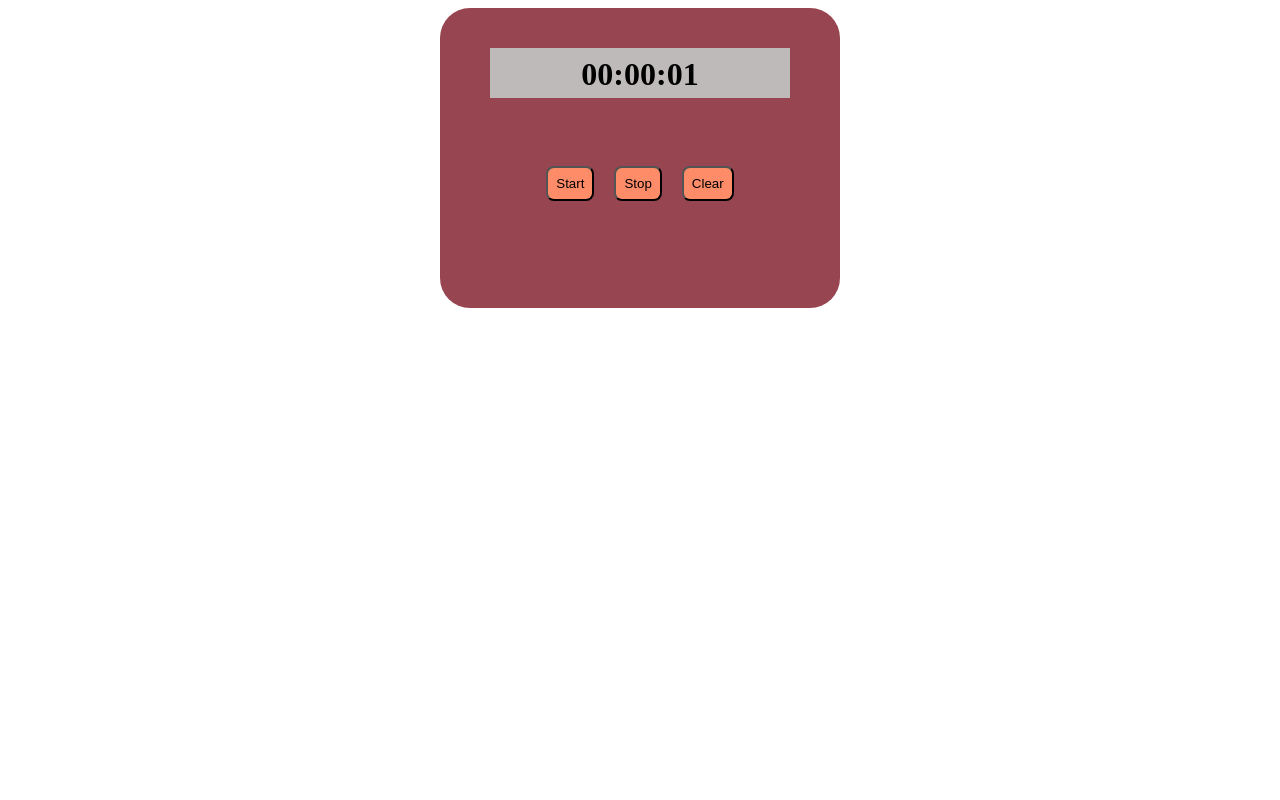
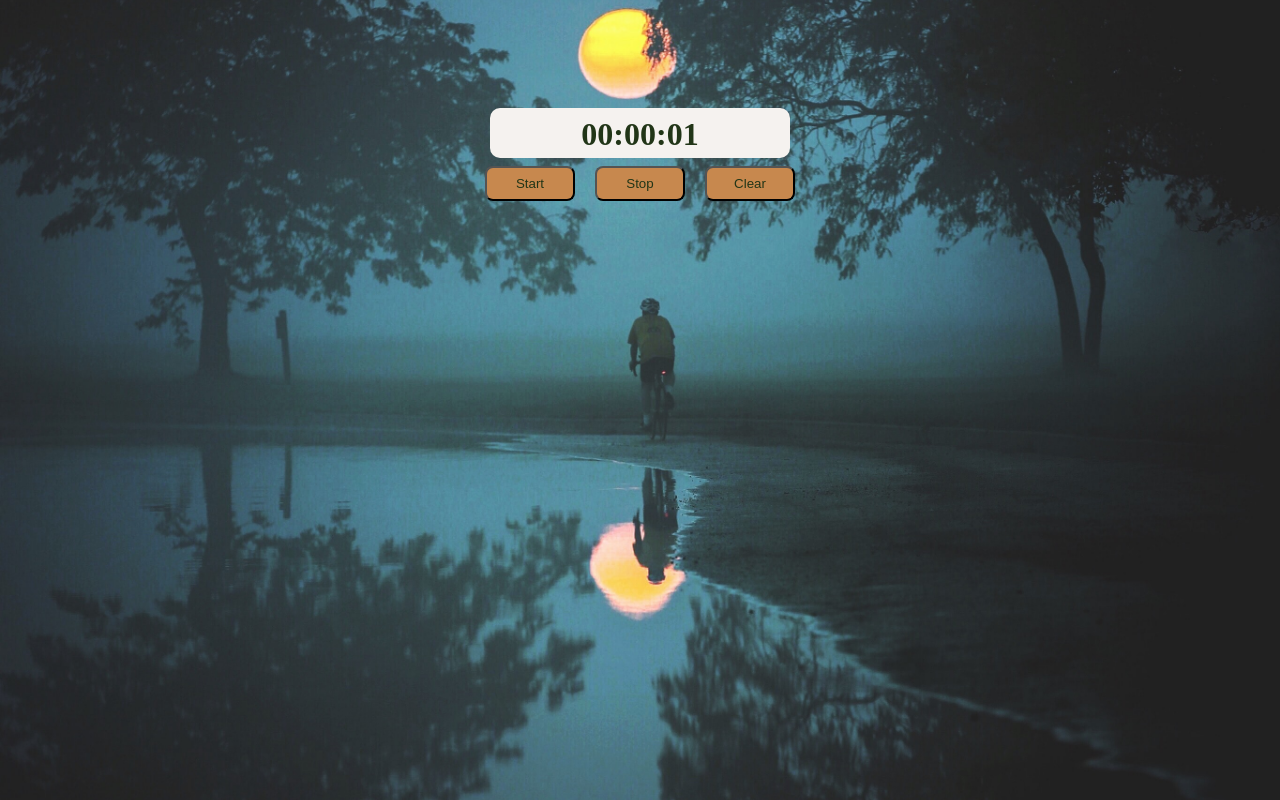
Before and after one commit to Daprojects1/stp-WatchProject, a plain HTML site: page index.html in a window 1280 px wide. Both pictures are taken after a click on the button "Start". Drawn offline with Linux system fonts and the light colour scheme.

Commit message:
clear btn
added the clear btn, working on event listeners

```diff
--- a/mainScript.js
+++ b/mainScript.js
@@ -1,7 +1,7 @@
 let startBtn = document.querySelector(".startbtn")
 let mainScreen = document.querySelector(".mainScreen")
 let stopBtn = document.querySelector(".stopbtn")
-
+let clearBtn = document.querySelector(".clearbtn")
 
 // variables to hold time values
 
@@ -10,9 +10,9 @@ let stopBtn = document.querySelector(".stopbtn")
 //     miniute :00,
 //     hours:00
 // }
-   let storedTime = 00;
-   let miniute = 00;
-   let hours = 00;
+   let storedTime = 0;
+   let miniute = 0;
+   let hours = 0;
 
 // our Timeincrement function in seconds
 let incSeconds = ()=> {
@@ -55,28 +55,36 @@ let secsPlaceBo = 0;
 let minsPlacebo = 0;
 let hoursPlacebo=0;
 
-// function allows us to display the change & furthe down, this is being diplayed every 450ms so our values adjust.
+// function allows us to display the change & further down, this is being diplayed every 750ms so our values adjust.
 let display = ()=> {
   placeboCheck();
   mainScreen.innerHTML= "<h1>"+hoursPlacebo+hours+":"+minsPlacebo+miniute+":"+secsPlaceBo+storedTime+"</h1>";
-
+  incSeconds();
 }
 
-let increaseSec = ()=> {
-    setInterval(incSeconds, 1150);
+// let increaseSec = ()=> {
+//     setInterval(incSeconds, 1500);
+// }
+
+let displayShow= ()=> {
     setInterval(display, 1000)
 }
 
-let addEventi = ()=> {
-   startBtn.addEventListener("click", increaseSec, {once: true});
+
+ startBtn.addEventListener("click", displayShow, {once: true});
+
+
+let pauseFunc = ()=> {
+    startBtn.removeEventListener("click",displayShow, {once:true})
 }
 
-addEventi();
 
-let pauseFunc = ()=> {
-    startBtn.removeEventListener("click",addEventi)
-    placeboCheck();
-  mainScreen.innerHTML= "<h1>"+hoursPlacebo+hours+":"+minsPlacebo+miniute+":"+secsPlaceBo+storedTime+"</h1>";
+
+let clearFunc = ()=> {
+    startBtn.removeEventListener("click",displayShow)
+    mainScreen.innerHTML= "";
 }
 
-stopBtn.addEventListener("click", pauseFunc, {once: true})
+stopBtn.addEventListener("click", pauseFunc)
+
+clearBtn.addEventListener("click", clearFunc)
--- a/style.css
+++ b/style.css
@@ -2,14 +2,20 @@ body{
     display: flex;
     justify-content: center;
     align-items: center;
+     background: url(tony-detroit-sZtmk410A1I-unsplash.jpg) no-repeat center center fixed;
+     -webkit-background-size: cover;
+     -moz-background-size: cover;
+     -o-background-size: cover;
+     background-size: cover;
+
 }
 
 .mainbody {
     display: flex;
     flex-direction: column;
    line-height: 10px;
-    background-color: rgb(151, 69, 80);
-    width: 400px;
+    background-color: inherit;
+    width: 600px;
     height:300px;
     border-radius: 30px;
     justify-content: center;
@@ -19,21 +25,24 @@ body{
 .mainScreen {
     width :300px;
     height:50px;
-    background-color: rgb(190, 186, 186);
+    background-color: rgb(245, 242, 239);
     align-self: center;
    display: flex;
    align-content: center;
    justify-content: center;
+   border-radius: 10px;
+   color: rgb(33, 53, 23);
 }
 
 .btns{
     align-self: center;
-    padding:60px;
 }
 
 .inbtns{
+    width: 90px;
     padding: 0.5rem;
     margin: 0.5rem;
     border-radius: 0.5rem;
-    background-color: rgb(255, 140, 105);
+    background-color: rgb(199, 136, 78);
+     color: rgb(33, 53, 23);
 }
```
Also changed, not shown: marc-noorman-pOMoVy4_lXQ-unsplash.jpg (added), tony-detroit-sZtmk410A1I-unsplash.jpg (added), 1 other file.
